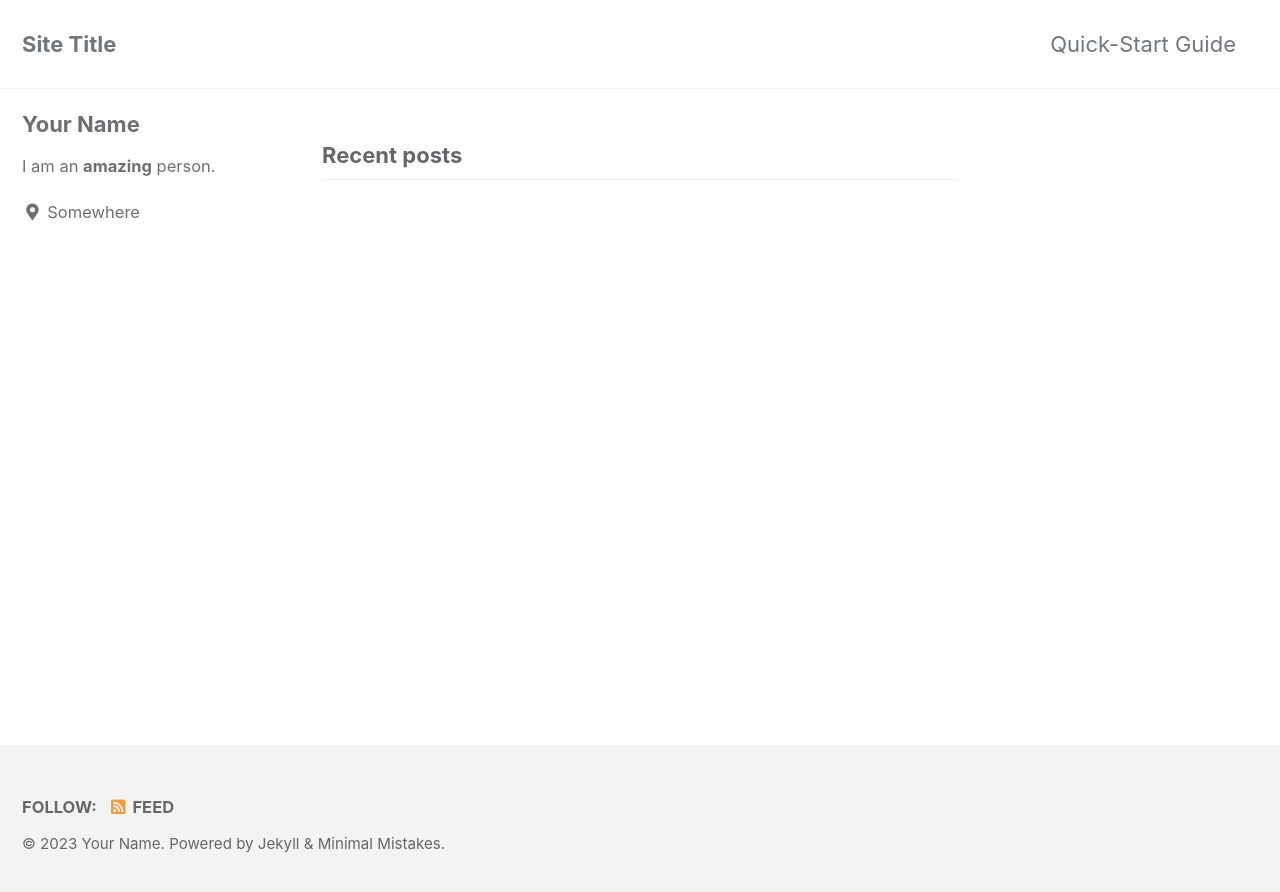
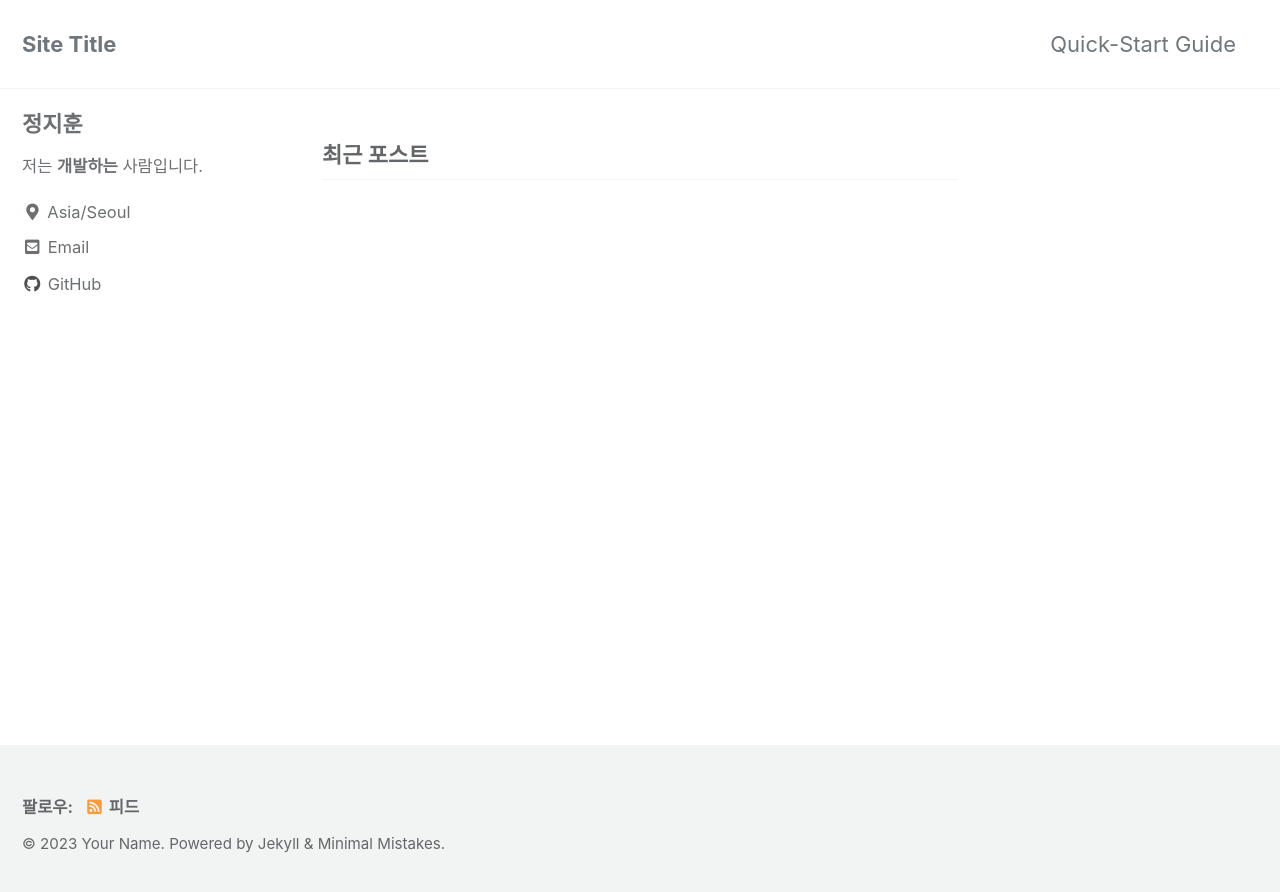
Before and after one commit to Jeongjjuna/jeongjjuna.github.io, a Jekyll site: the page built from index.html, in a window 1280 px wide. Shown: the top 892 px of the page. Built offline with Jekyll 4.4.1, drawn with Linux system fonts in a browser that asks for light colours; cached includes are drawn as plain includes; the list of posts is cut into pages by our own code.

Commit message:
Update _config.yml

```diff
--- a/_config.yml
+++ b/_config.yml
@@ -15,13 +15,13 @@
 minimal_mistakes_skin    : "default" # "air", "aqua", "contrast", "dark", "dirt", "neon", "mint", "plum", "sunrise"
 
 # Site Settings
-locale                   : "en-US"
+locale                   : "ko-KR"
 title                    : "Site Title"
 title_separator          : "-"
 subtitle                 : # site tagline that appears below site title in masthead
 name                     : "Your Name"
 description              : "An amazing website."
-url                      : # the base hostname & protocol for your site e.g. "https://mmistakes.github.io"
+url                      : "https://jeongjjuna.github.io"
 baseurl                  : # the subpath of your site, e.g. "/blog"
 repository               : # GitHub username/repo-name e.g. "mmistakes/minimal-mistakes"
 teaser                   : # path of fallback teaser image, e.g. "/assets/images/500x300.png"
@@ -104,15 +104,15 @@ analytics:
 
 # Site Author
 author:
-  name             : "Your Name"
+  name             : "정지훈"
   avatar           : # path of avatar image, e.g. "/assets/images/bio-photo.jpg"
-  bio              : "I am an **amazing** person."
-  location         : "Somewhere"
+  bio              : "저는 **개발하는** 사람입니다."
+  location         : "Asia/Seoul"
   email            :
   links:
     - label: "Email"
       icon: "fas fa-fw fa-envelope-square"
-      # url: "mailto:your.name@email.com"
+      url: "mailto:wlgns2234@naver.com"
     - label: "Website"
       icon: "fas fa-fw fa-link"
       # url: "https://your-website.com"
@@ -124,7 +124,7 @@ author:
       # url: "https://facebook.com/"
     - label: "GitHub"
       icon: "fab fa-fw fa-github"
-      # url: "https://github.com/"
+      url: "https://github.com/Jeongjjuna"
     - label: "Instagram"
       icon: "fab fa-fw fa-instagram"
       # url: "https://instagram.com/"
```
